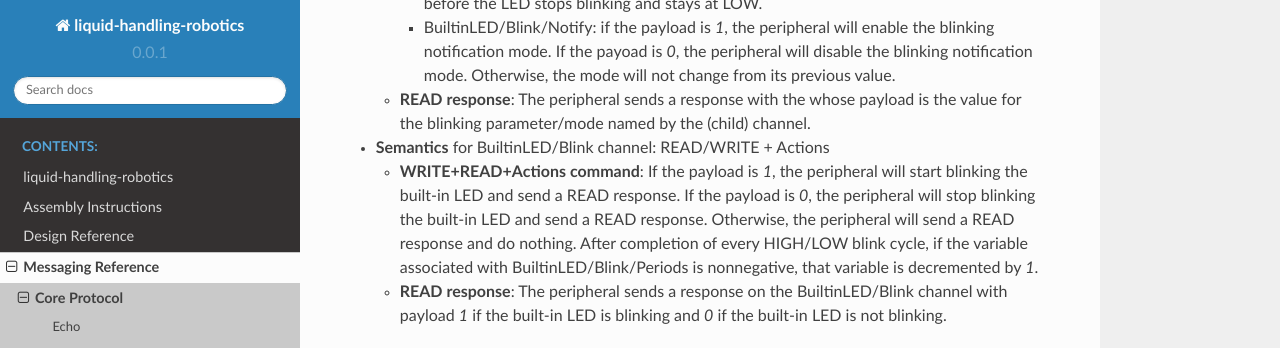
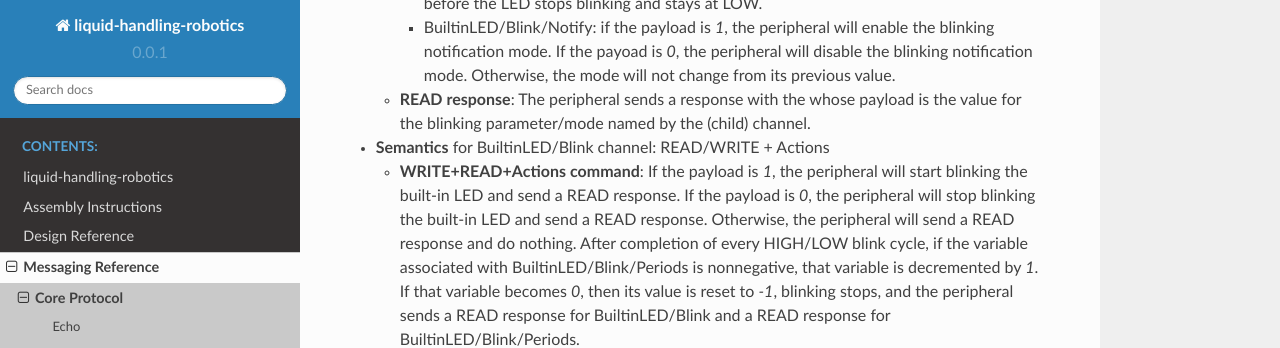
Before and after one commit to ethanjli/liquid-handling-robotics, a Sphinx documentation site: the page built from docs/source/messages/core.rst, in a window 1280 px wide and 900 px high, scrolled down 3554 px, cut to the strip 0-348 px from the top of the window. Built offline with Sphinx 7.4.7 and the Read the Docs theme 2.0.0, drawn with Linux system fonts in a browser that asks for light colours.

Commit message:
Implemented BuiltinLED/Blink protocol messages.

```diff
--- a/docs/source/messages/core.rst
+++ b/docs/source/messages/core.rst
@@ -135,7 +135,7 @@ BuiltinLED/Blink
 
 - **Semantics** for BuiltinLED/Blink channel: READ/WRITE + Actions
 
-  - **WRITE+READ+Actions command**: If the payload is `1`, the peripheral will start blinking the built-in LED and send a READ response. If the payload is `0`, the peripheral will stop blinking the built-in LED and send a READ response. Otherwise, the peripheral will send a READ response and do nothing. After completion of every HIGH/LOW blink cycle, if the variable associated with BuiltinLED/Blink/Periods is nonnegative, that variable is decremented by `1`.
+  - **WRITE+READ+Actions command**: If the payload is `1`, the peripheral will start blinking the built-in LED and send a READ response. If the payload is `0`, the peripheral will stop blinking the built-in LED and send a READ response. Otherwise, the peripheral will send a READ response and do nothing. After completion of every HIGH/LOW blink cycle, if the variable associated with BuiltinLED/Blink/Periods is nonnegative, that variable is decremented by `1`. If that variable becomes `0`, then its value is reset to `-1`, blinking stops, and the peripheral sends a READ response for BuiltinLED/Blink and a READ response for BuiltinLED/Blink/Periods.
   - **READ response**: The peripheral sends a response on the BuiltinLED/Blink channel with payload `1` if the built-in LED is blinking and `0` if the built-in LED is not blinking.
 
 .. _builtinled_blink:
```
Also changed, not shown: 4 other files.
